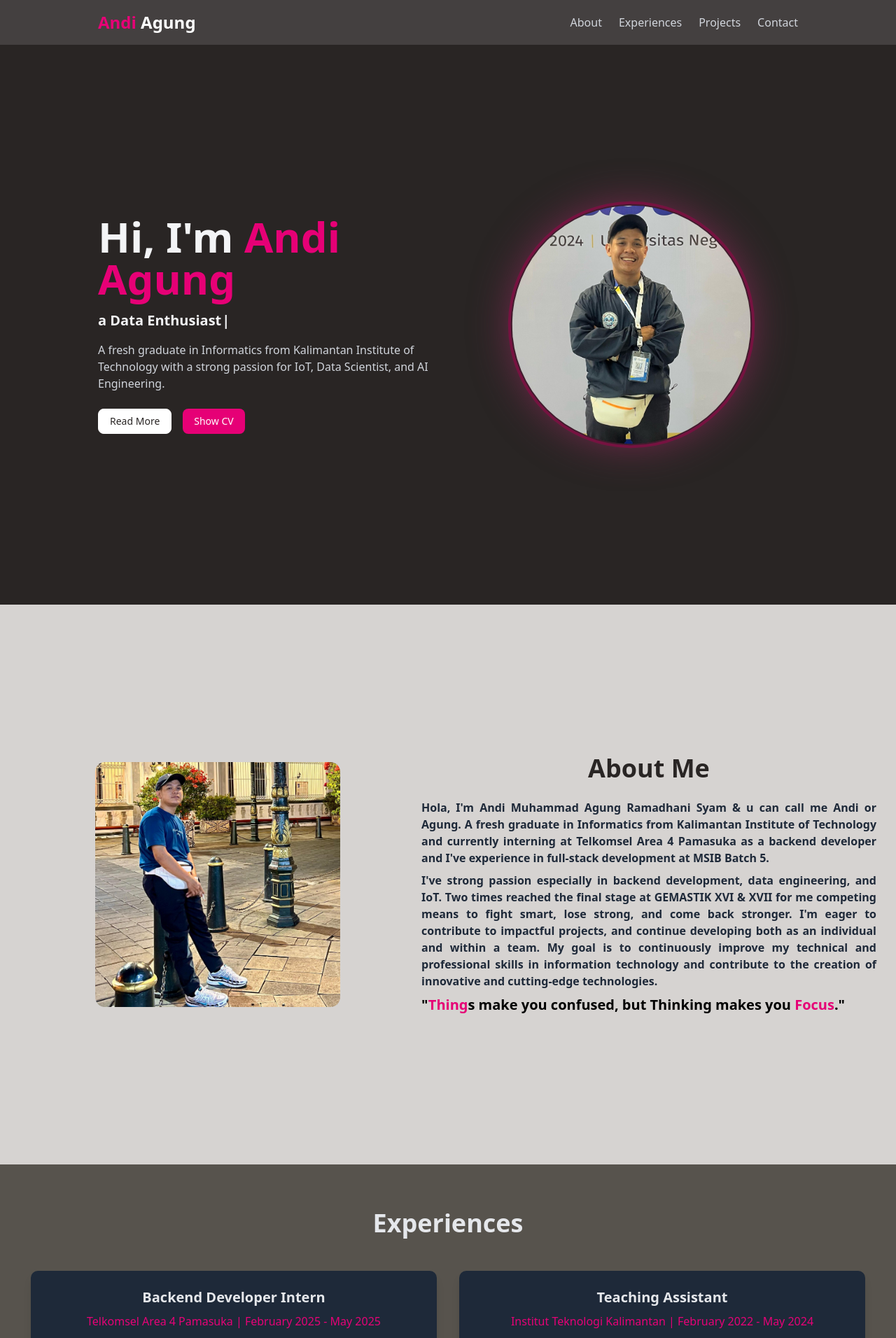
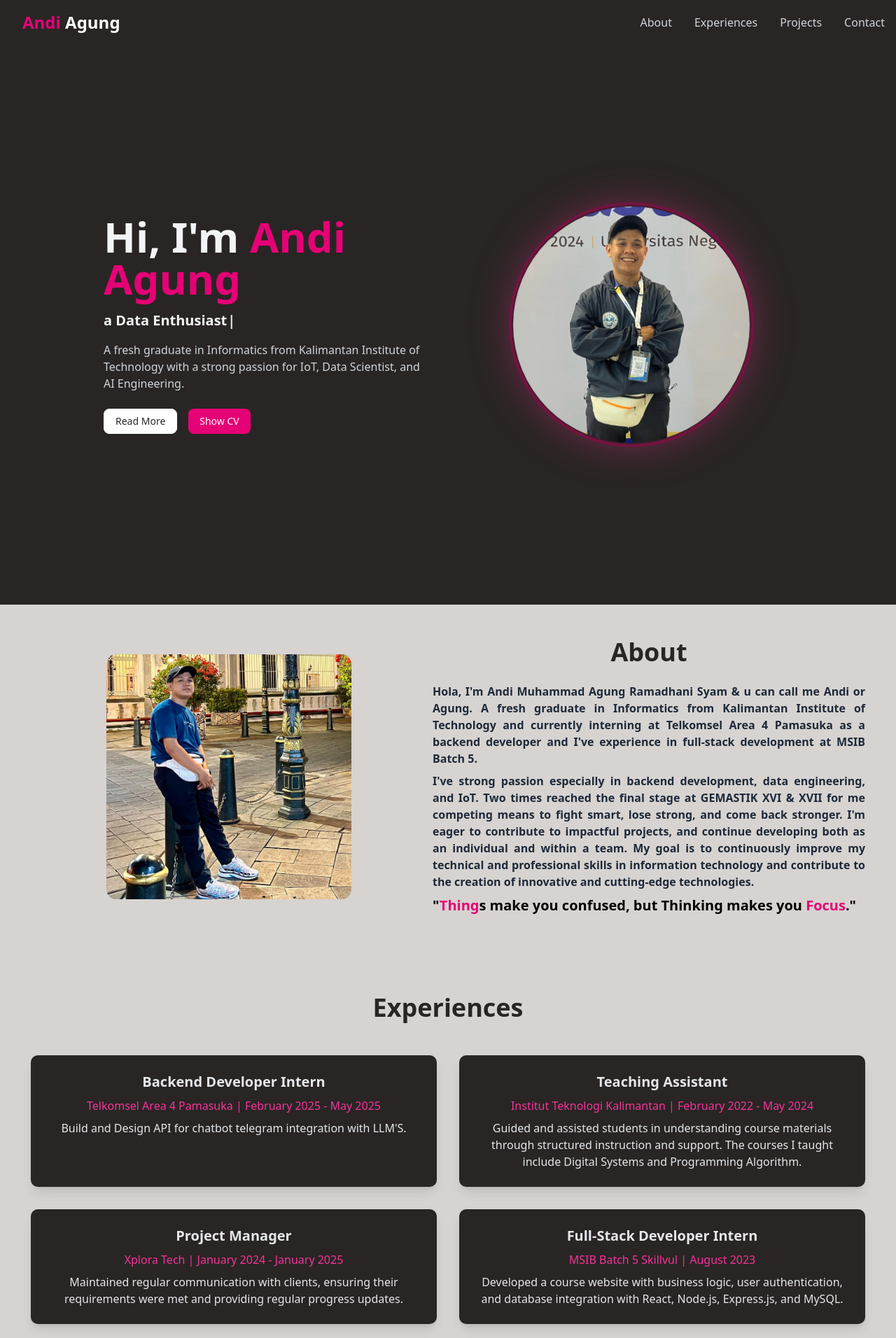
Before and after one commit to possible112/portfolio-pribadi, a Next.js app: page / in a window 1280 px wide. Shown: the top 1912 px of the page at 70% size. Built offline with nearby package versions, Linux system fonts and the light colour scheme.

Commit message:
version 1.2

```diff
--- a/src/app/globals.css
+++ b/src/app/globals.css
@@ -16,9 +16,17 @@
   animation: float 3s ease-in-out infinite;
 }
 
-html,body {
-  scroll-behavior: smooth;
-  overflow-x: hidden;
+html, body {
+  overflow-x: hidden; /* Untuk mencegah overflow horizontal pada perangkat mobile */
+  margin: 0;
+  padding: 0;
+}
+
+/* Agar overflow diaktifkan untuk mode desktop */
+@media screen and (min-width: 768px) {
+  body {
+    overflow-x: visible; /* Agar tidak mengganggu overflow pada desktop */
+  }
 }
 
 @keyframes pulseRing {
@@ -41,15 +49,6 @@ html,body {
 }
 
 /* Navbar yang responsif untuk perangkat lebih kecil */
-@media screen and (max-width: 767px) {
-  .navbar-links {
-    display: none; /* Menyembunyikan menu di perangkat mobile */
-  }
-
-  .navbar-hamburger {
-    display: block; /* Menampilkan tombol hamburger */
-  }
-}
 
 
 @theme inline {
--- a/src/app/layout.tsx
+++ b/src/app/layout.tsx
@@ -28,9 +28,8 @@ export default function RootLayout({
   return (
     <html lang="en">
       <body
-        className={`${geistSans.variable} ${geistMono.variable} antialiased scroll-smooth`}
+        className={`${geistSans.variable} ${geistMono.variable} antialiased scroll-smooth bg-stone-800`}
       >
-        <Navbar />
         {children}
         <SpeedInsights />
       </body>
--- a/src/app/page.tsx
+++ b/src/app/page.tsx
@@ -5,15 +5,29 @@ import Image from 'next/image';
 import { Button } from '@/components/ui/button';
 import ProjectCard from '@/components/ProjectCard';
 import { Mail, Github, Linkedin, Instagram, Copyright } from 'lucide-react';
+import { useState } from 'react';
+import Navbar from '@/components/Navbar';
+type platform = 'email' | 'linkedin' | 'github' | 'instagram'; // Define the type for platform
 
 export default function Home() {
+  const [clicked, setClicked] = useState<string | null>(null); // track which icon is clicked
+  const handleClick = (platform: string) => {
+    setClicked(platform);
+    setTimeout(() => setClicked(null), 250); // Reset after 2 seconds
+  };
+
+  const iconClass = "w-12 h-12 transition-all duration-300 ease-in-out transform group-hover:scale-150 group-hover:rotate-12 group-hover:shadow-xl group-hover:text-white";
+  const clickedClass = "scale-150 -rotate-12 shadow-xl";
+  const clickedClass2 = "scale-150 rotate-12 shadow-xl";
+
   return (
-    <main className="min-h-screen w-full">
+    <main className=" w-full">
       {/* Hero Section */}
+      <Navbar />
       <section id="hero" className="min-h-screen w-full flex flex-col md:flex-row items-center justify-center bg-stone-800 text-white px-2 py-12 md:px-16">
         <div className="w-full grid md:grid-cols-2 gap-6 items-center py-8 md:px-16">
           {/* Left: Text */}
-          <div className="px-3 space-y-4 text-center md:text-left">
+          <div className="px-5 space-y-4 text-center md:text-left">
             <h1 className="text-pink-600 text-4xl md:text-6xl font-bold">
               <span className="text-gray-100">Hi, I&apos;m</span> Andi Agung
             </h1>
@@ -52,7 +66,7 @@ export default function Home() {
 
           {/* Right: Image */}
           <div className="relative flex justify-center items-center mt-8 md:mt-0">
-            <div className="relative w-[200px] h-[200px] md:w-[350px] md:h-[350px] rounded-full shadow-[0_0_60px_#7b2a50] ring-4 ring-pink-800/50 ring-offset-2 ring-offset-[#3f1d2d] animate-pulse-ring">
+            <div className="relative w-[250px] h-[250px] md:w-[350px] md:h-[350px] rounded-full shadow-[0_0_60px_#7b2a50] ring-4 ring-pink-800/50 ring-offset-2 ring-offset-[#3f1d2d] animate-pulse-ring">
               <Image
                 src="/profile.jpg"
                 alt="Andi Agung"
@@ -67,7 +81,7 @@ export default function Home() {
       </section>
 
       {/* About Section */}
-      <section id="about" className="scroll-mt-32 min-h-screen w-full flex flex-col md:flex-row items-center justify-between bg-stone-300 text-white px-6 py-12">
+      <section id="about" className="scroll-mt-32 flex flex-col md:flex-row items-center justify-between bg-stone-300 text-white px-10 py-12">
         <div className="flex justify-between mx-4 mb-6 md:mb-0">
           <div className="mx-24 w-[300px] h-[300px] md:w-[350px] md:h-[350px] rounded-2xl ring-teal-800 ring-offset-2 ring-offset-[#3f3e1d]">
             <Image
@@ -82,7 +96,7 @@ export default function Home() {
         </div>
 
         <div className="max-w-2xl mx-auto px-1 space-y-2">
-          <h2 className="text-4xl text-stone-800 font-bold text-center mb-6">About Me</h2>
+          <h2 className="text-4xl text-stone-800 font-bold text-center mb-6">About</h2>
           <p className="text-gray-800 font-semibold text-justify ">
             Hola, I&apos;m Andi Muhammad Agung Ramadhani Syam & u can call me Andi or Agung.
             A fresh graduate in Informatics from Kalimantan Institute of Technology and currently interning at Telkomsel Area 4
@@ -97,41 +111,41 @@ export default function Home() {
         </div>
       </section>
 
-      {/* experiences Section */}
-      <section id="experiences" className="scroll-mt-32 py-16 flex flex-col min-h-screen w-full bg-stone-600 text-center px-6">
-        <h2 className="text-4xl font-semibold text-gray-200 mb-12">Experiences</h2>
+      {/* Experiences Section */}
+      <section id="experiences" className="scroll-mt-32 py-16 flex flex-col min-h-screen w-full bg-stone-300 text-center px-6">
+        <h2 className="text-4xl font-bold text-stone-800 mb-12">Experiences</h2>
         <div className="grid grid-cols-1 sm:grid-cols-2 md:grid-cols-2 lg:grid-cols-2 max-w-7xl px-5 mx-auto gap-8">
           {/* Experience 1 */}
-          <div className="bg-gray-800 text-white p-6 rounded-lg shadow-lg hover:scale-105 transform transition-all duration-300">
+          <div className="bg-stone-800 text-white p-6 rounded-lg shadow-lg hover:scale-105 transform transition-all duration-300">
             <h3 className="text-xl text-gray-200 font-semibold mb-2">Backend Developer Intern</h3>
-            <p className="text-pink-600 mb-2">Telkomsel Area 4 Pamasuka | February 2025 - May 2025</p>
+            <p className="text-pink-500 mb-2">Telkomsel Area 4 Pamasuka | February 2025 - May 2025</p>
             <p className="text-gray-200">
               Build and Design API for chatbot telegram integration with LLM&apos;S.
             </p>
           </div>
 
           {/* Experience 2 */}
-          <div className="bg-gray-800 text-white p-6 rounded-lg shadow-lg hover:scale-105 transform transition-all duration-300">
+          <div className="bg-stone-800 text-white p-6 rounded-lg shadow-lg hover:scale-105 transform transition-all duration-300">
             <h3 className="text-xl text-gray-200 font-semibold mb-2">Teaching Assistant</h3>
-            <p className="text-pink-600 mb-2">Institut Teknologi Kalimantan | February 2022 - May 2024</p>
+            <p className="text-pink-500 mb-2">Institut Teknologi Kalimantan | February 2022 - May 2024</p>
             <p className="text-gray-200">
               Guided and assisted students in understanding course materials through structured instruction and support. The courses I taught include Digital Systems and Programming Algorithm.
             </p>
           </div>
 
           {/* Experience 3 */}
-          <div className="bg-gray-800 text-white p-6 rounded-lg shadow-lg hover:scale-105 transform transition-all duration-300">
+          <div className="bg-stone-800 text-white p-6 rounded-lg shadow-lg hover:scale-105 transform transition-all duration-300">
             <h3 className="text-xl text-gray-200 font-semibold mb-2">Project Manager</h3>
-            <p className="text-pink-600 mb-2">Xplora Tech | January 2024 - January 2025</p>
+            <p className="text-pink-500 mb-2">Xplora Tech | January 2024 - January 2025</p>
             <p className="text-gray-200">
               Maintained regular communication with clients, ensuring their requirements were met and providing regular progress updates.
             </p>
           </div>
 
           {/* Experience 4 */}
-          <div className="bg-gray-800 text-white p-6 rounded-lg shadow-lg hover:scale-105 transform transition-all duration-300">
+          <div className="bg-stone-800 text-white p-6 rounded-lg shadow-lg hover:scale-105 transform transition-all duration-300">
             <h3 className="text-xl text-gray-200 font-semibold mb-2">Full-Stack Developer Intern</h3>
-            <p className="text-pink-600 mb-2">MSIB Batch 5 Skillvul | August 2023</p>
+            <p className="text-pink-500 mb-2">MSIB Batch 5 Skillvul | August 2023</p>
             <p className="text-gray-200">
               Developed a course website with business logic, user authentication, and database integration with React, Node.js, Express.js, and MySQL.
             </p>
@@ -141,7 +155,7 @@ export default function Home() {
 
       {/* Projects Section */}
       <section id="projects" className="scroll-mt-32 min-h-screen w-full flex flex-col max-w-7xl mx-auto py-4">
-        <h2 className="text-4xl text-stone-800 font-bold text-center mt-5 mb-15">Projects</h2>
+        <h2 className="text-4xl text-stone-300 font-bold text-center mt-5 mb-15">Projects</h2>
         <div className="grid grid-cols-1 sm:grid-cols-2 md:grid-cols-2 lg:grid-cols-2 gap-18 mb-18 px-8">
           <ProjectCard
             title="AviSent"
@@ -171,47 +185,63 @@ export default function Home() {
       </section>
 
       {/* Contact Section */}
-      <section id="contact" className="scroll-mt-24 flex flex-col min-h-screen w-full justify-end items-center bg-stone-800 text-center px-4 py-24">
-        <h2 className="text-3xl text-gray-200 font-semibold mb-8">Get in touch with me</h2>
+      <section id="contact" className="scroll-mt-24 flex flex-col min-h-screen w-full justify-end items-center bg-stone-300 text-center px-4 py-24">
+        <h2 className="text-3xl text-stone-800 font-bold mb-8">Get in touch with me</h2>
         <div className="flex justify-center items-center space-x-6 relative">
           {/* Email Icon */}
-          <a href="a.agung112@gmail.com" className="group mb-20 relative">
-            <Mail className="w-12 h-12 text-red-600 transition-all duration-300 ease-in-out transform group-hover:scale-150 group-hover:rotate-12 group-hover:shadow-xl group-hover:text-white" />
+          <a
+            href="https://mail.google.com/mail/u/0/#inbox?compose=CllgCKHRLnBvDXBHPhLQrcZmwQcGfglMpcpQDTMCFHWsJGVnQPQJRvQvNCgQZqlwpvVCCtfmvDq"
+            className="group mb-20 relative"
+            onClick={() => handleClick('email')}
+          >
+            <Mail className={`w-12 h-12 text-red-600 transition-all duration-300 ease-in-out transform ${clicked === 'email' ? clickedClass : iconClass}`} />
             <div className="hidden group-hover:block absolute bg-stone-100 text-red-600 p-2 rounded-md mt-2 left-1/2 transform -translate-x-1/2 transition-opacity duration-300 opacity-0 group-hover:opacity-100">
               a.agung112@gmail.com
             </div>
           </a>
 
           {/* LinkedIn Icon */}
-          <a href="https://www.linkedin.com/in/andiagung12" className="group mb-20 relative">
-            <Linkedin className="w-12 h-12 text-blue-600 transition-all duration-300 ease-in-out transform group-hover:scale-150 group-hover:-rotate-12 group-hover:shadow-xl group-hover:text-white" />
+          <a
+            href="https://www.linkedin.com/in/andiagung12"
+            className="group mb-20 relative"
+            onClick={() => handleClick('linkedin')}
+          >
+            <Linkedin className={`w-12 h-12 text-blue-600 transition-all duration-300 ease-in-out transform ${clicked === 'linkedin' ? clickedClass2 : iconClass}`} />
             <div className="hidden group-hover:block absolute bg-stone-200 text-blue-600 p-2 rounded-md mt-2 left-1/2 transform -translate-x-1/2 transition-opacity duration-300 opacity-0 group-hover:opacity-100">
               andiagung12
             </div>
           </a>
 
           {/* GitHub Icon */}
-          <a href="https://github.com/possible112" className="group mb-20 relative">
-            <Github className="w-12 h-12 text-emerald-600 transition-all duration-300 ease-in-out transform group-hover:scale-150 group-hover:rotate-12 group-hover:shadow-xl group-hover:text-white" />
+          <a
+            href="https://github.com/possible112"
+            className="group mb-20 relative"
+            onClick={() => handleClick('github')}
+          >
+            <Github className={`w-12 h-12 text-emerald-600 transition-all duration-300 ease-in-out transform ${clicked === 'github' ? clickedClass : iconClass}`} />
             <div className="hidden group-hover:block absolute bg-stone-200 text-emerald-600 p-2 rounded-md mt-2 left-1/2 transform -translate-x-1/2 transition-opacity duration-300 opacity-0 group-hover:opacity-100">
               possible112
             </div>
           </a>
 
           {/* Instagram Icon */}
-          <a href="https://www.instagram.com/andiaguung.__/" className="group mb-20 relative">
-            <Instagram className="w-12 h-12 text-pink-600 transition-all duration-300 ease-in-out transform group-hover:scale-150 group-hover:-rotate-12 group-hover:shadow-xl group-hover:text-white" />
+          <a
+            href="https://www.instagram.com/andiaguung.__/"
+            className="group mb-20 relative"
+            onClick={() => handleClick('instagram')}
+          >
+            <Instagram className={`w-12 h-12 text-pink-600 transition-all duration-300 ease-in-out transform ${clicked === 'instagram' ? clickedClass2 : iconClass}`} />
             <div className="hidden group-hover:block absolute bg-stone-200 text-pink-600 p-2 rounded-md mt-2 left-1/2 transform -translate-x-1/2 transition-opacity duration-300 opacity-0 group-hover:opacity-100">
               @andiaguung.__
             </div>
           </a>
         </div>
+
         <div className="flex justify-center items-center mt-auto space-x-6">
-          <Copyright className="w-10 h-10 text-white transition-all duration-300 ease-in-out transform group-hover:scale-50 group-hover:shadow-lg" />
-          <h3 className="text-gray-200 font-semibold">2025 Andi Agung. All rights reserved!</h3>
+          <Copyright className="w-10 h-10 text-stone-800 transition-all duration-300 ease-in-out transform group-hover:scale-50 group-hover:shadow-lg" />
+          <h3 className="text-stone-800 font-semibold">2025 Andi Agung. All rights reserved!</h3>
         </div>
       </section>
-
     </main>
   );
 }
--- a/src/components/Navbar.tsx
+++ b/src/components/Navbar.tsx
@@ -1,67 +1,42 @@
 'use client';
 
-import { useState } from 'react';
-
 export default function Navbar() {
-  const [menuOpen] = useState(false);
-
   return (
-    // Completely hide the navbar on mobile
-    <nav className="w-full backdrop-blur-2xl bg-[rgba(43,38,38,0.88)] sticky top-0 z-50 md:block hidden">
-      <div className="mx-auto px-35 py-4 flex justify-between items-center">
+    <nav className="w-full backdrop-blur-2xl bg-[rgba(43,38,38,0.88)] sticky top-0 z-50 hidden md:block">
+      <div className="max-w-screen-xl mx-auto px-4 py-4 flex justify-between items-center">
         {/* Logo/Brand Name */}
-        <a href="#hero" className="text-2xl font-bold">
+        <a href="#hero" className="text-2xl font-bold ml-4">
           <span className="text-pink-600">Andi</span> <span className="text-white">Agung</span>
         </a>
 
         {/* Navbar Links for Desktop */}
-        <div className="hidden md:flex space-x-6">
+        <div className="flex space-x-8">
           <a
             href="#about"
             className="text-bold text-gray-300 hover:text-pink-600 relative transition-all duration-300 ease-in-out"
           >
             About
-            <span className="text-bold absolute block h-0.5 w-full bg-pink-600 scale-x-0 transition-transform duration-300 group-hover:scale-x-100"></span>
           </a>
           <a
             href="#experiences"
             className="text-bold text-gray-300 hover:text-pink-600 relative transition-all duration-300 ease-in-out"
           >
             Experiences
-            <span className="text-bold absolute block h-0.5 w-full bg-pink-600 scale-x-0 transition-transform duration-300 group-hover:scale-x-100"></span>
           </a>
           <a
             href="#projects"
             className="text-bold text-gray-300 hover:text-pink-600 relative transition-all duration-300 ease-in-out"
           >
             Projects
-            <span className="text-bold absolute block h-0.5 w-full bg-pink-600 scale-x-0 transition-transform duration-300 group-hover:scale-x-100"></span>
           </a>
           <a
             href="#contact"
             className="text-bold text-gray-300 hover:text-pink-600 relative transition-all duration-300 ease-in-out"
           >
             Contact
-            <span className="text-bold absolute block h-0.5 w-full bg-pink-600 scale-x-0 transition-transform duration-300 group-hover:scale-x-100"></span>
           </a>
         </div>
-
-        {/* Hamburger Icon for Mobile */}
-        {/* Since we hide the navbar entirely on mobile, no need for hamburger icon */}
       </div>
-
-      {/* Mobile Dropdown Menu */}
-      {/* This is also hidden completely on mobile */}
-      {menuOpen && (
-        <div
-          className="md:hidden bg-stone-800 text-white px-6 py-4 space-y-4 transform transition-all duration-500 ease-in-out w-full max-w-xs"
-        >
-          <a href="#about" className="block">About</a>
-          <a href="#experiences" className="block">Experiences</a>
-          <a href="#projects" className="block">Projects</a>
-          <a href="#contact" className="block">Contact</a>
-        </div>
-      )}
     </nav>
   );
 }
```
Also changed, not shown: src/components/ProjectCard.tsx (+5 -5 lines).
